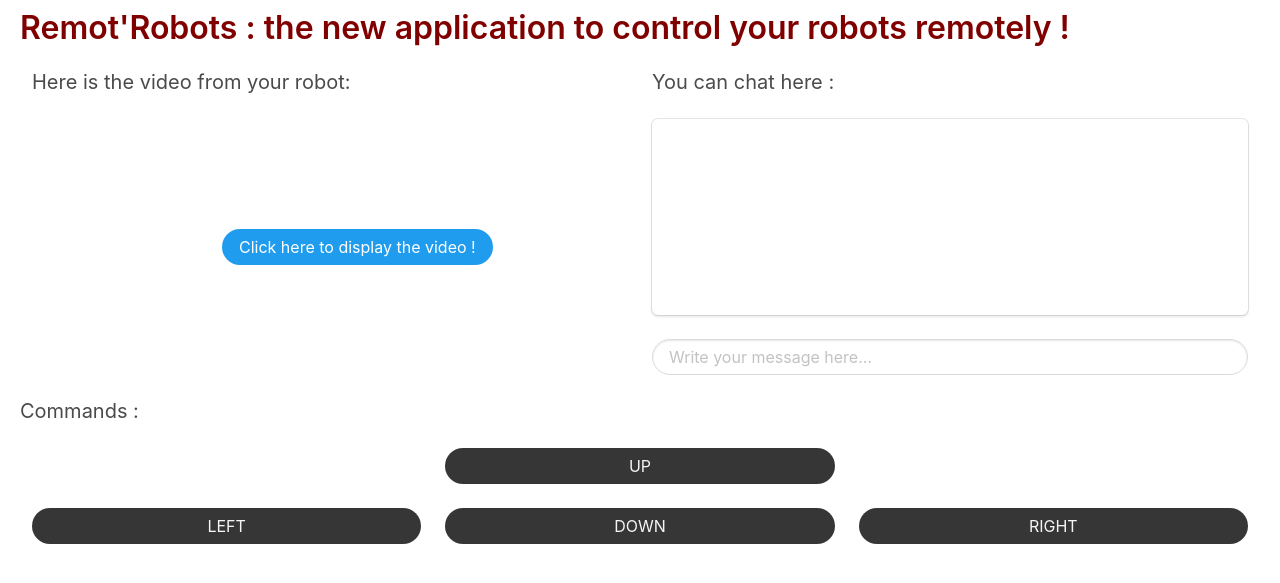
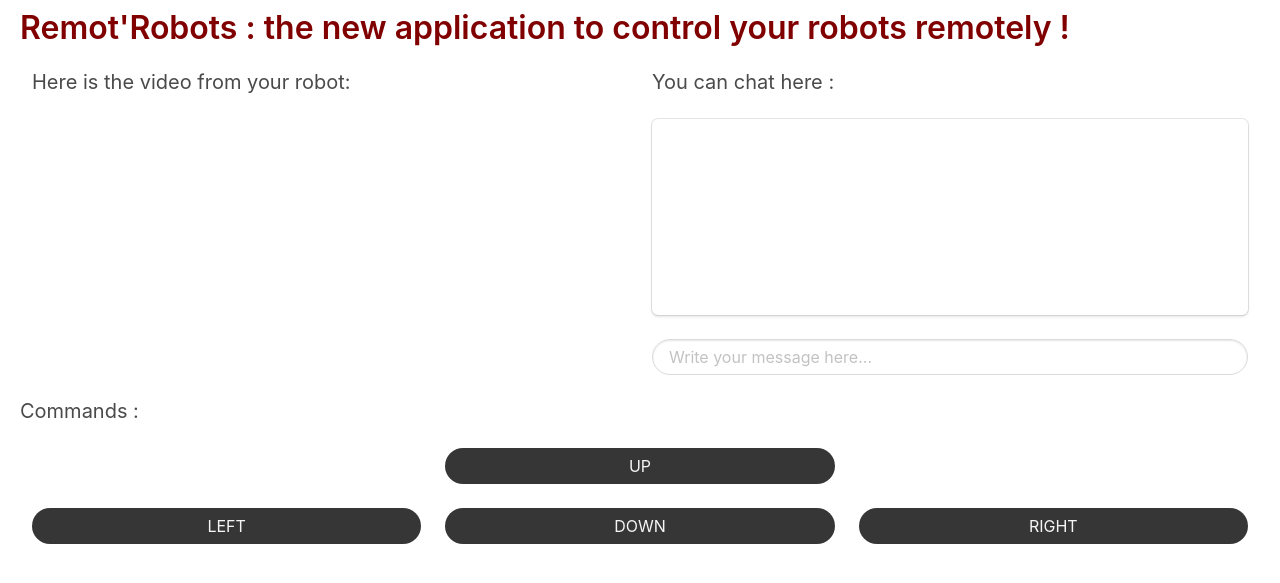
Before and after one commit to AB036/remote_robot, a Django app: page / in a window 1280 px wide. Shown: the top 583 px of the page. Run offline with Django 3.2, Linux system fonts and the light colour scheme; some libraries are stand-ins or nearby versions.

Commit message:
Removed button to display video

```diff
--- a/remote_robot_web/control_board/templates/control_board/index.html
+++ b/remote_robot_web/control_board/templates/control_board/index.html
@@ -22,9 +22,9 @@
             </div>
 
             <!-- button to display video at the beginning, it hides when we click on it -->
-            <div id="to_hide" class="big_marge_left">
+            <!--<div id="to_hide" class="big_marge_left">
                 <a class="button is-info is-rounded button_video" onclick="active_video();">Click here to display the video !</a>
-            </div>
+            </div>-->
 
             <!-- video -->
             <div id="to_display" class="big_marge_left" style="display:none;">
```
